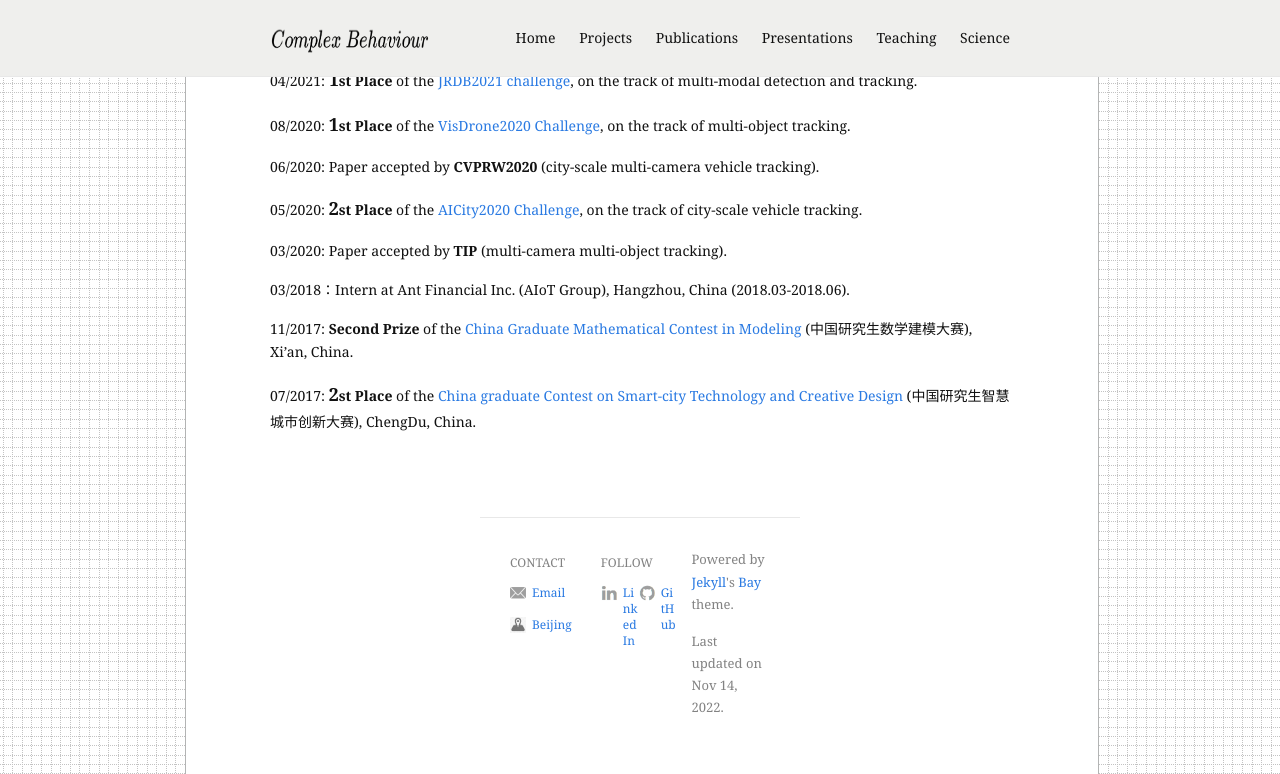
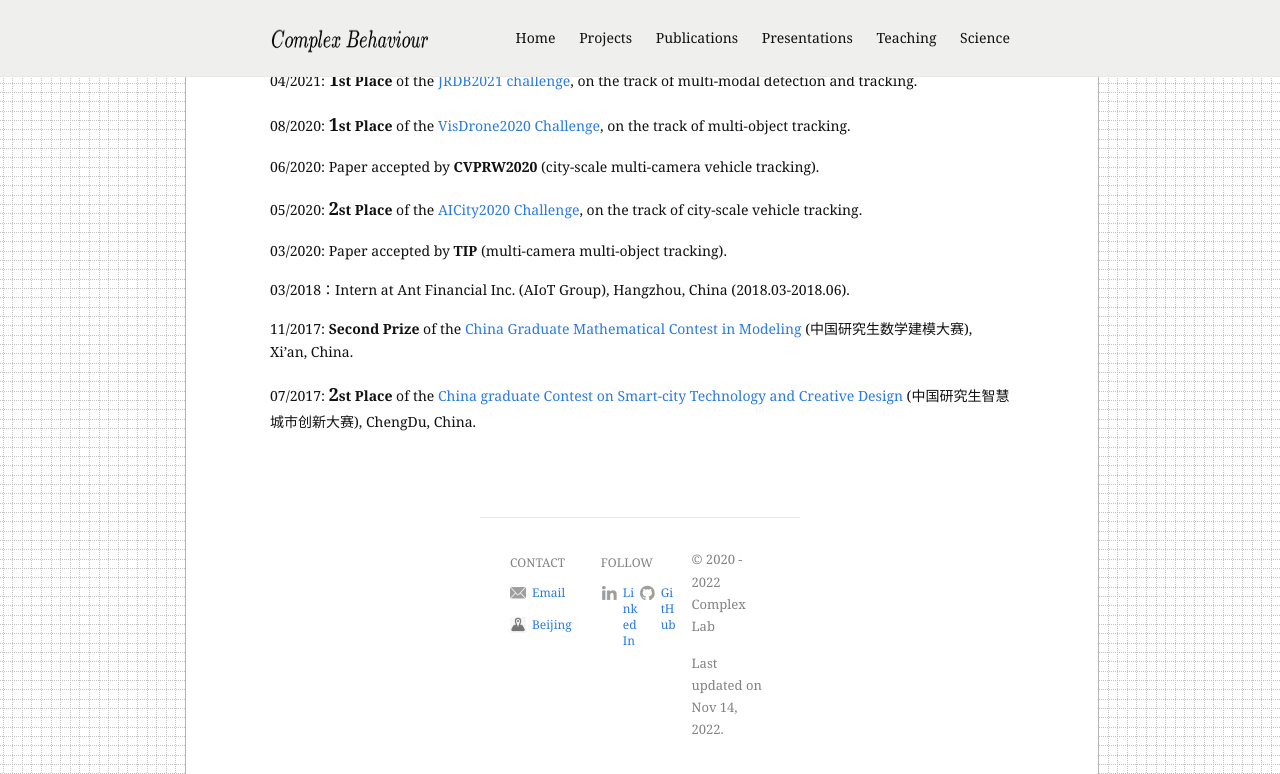
Before and after one commit to ZhanweiGao/zhanweigao.github.io, a Jekyll site: the page built from index.md, in a window 1280 px wide and 900 px high, scrolled down 999 px, cut to the strip 0-774 px from the top of the window. Built offline with Jekyll 4.4.1, drawn with Linux system fonts in a browser that asks for light colours.

Commit message:
Update footer.html

```diff
--- a/_includes/footer.html
+++ b/_includes/footer.html
@@ -52,9 +52,12 @@
       </div>
 
       <div class="footer-col footer-col-3 powered-by">
+        <!---comment
         <p>
           Powered by <a href="https://jekyllrb.com/" target="_blank" rel="noopener noreferrer">Jekyll</a>'s <a href="https://github.com/eliottvincent/bay" target="_blank" rel="noopener noreferrer">Bay</a> theme.
         </p>
+        --->
+        <p>&copy; 2020 - {{ 'now' | date: "%Y" }} Complex Lab</p>
         <p>
           Last updated on Nov 14, 2022.
         </p>
```
